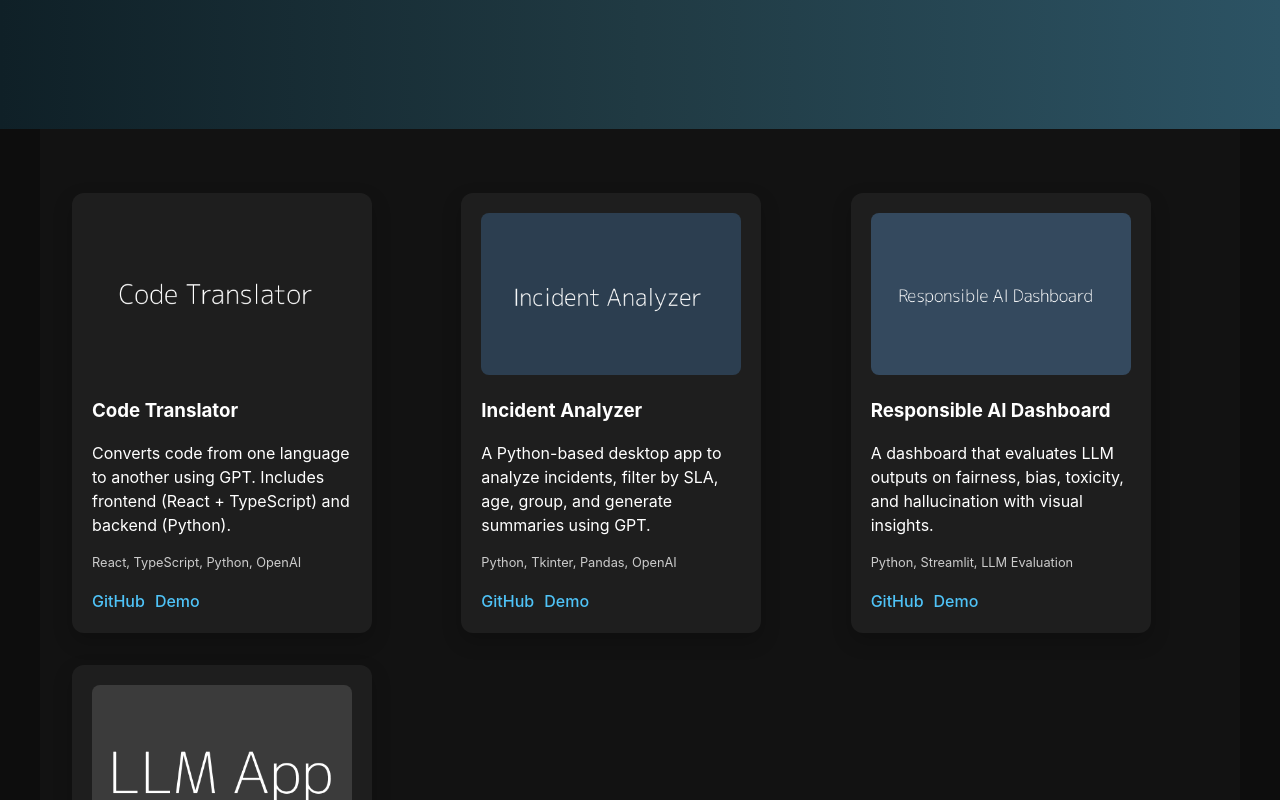
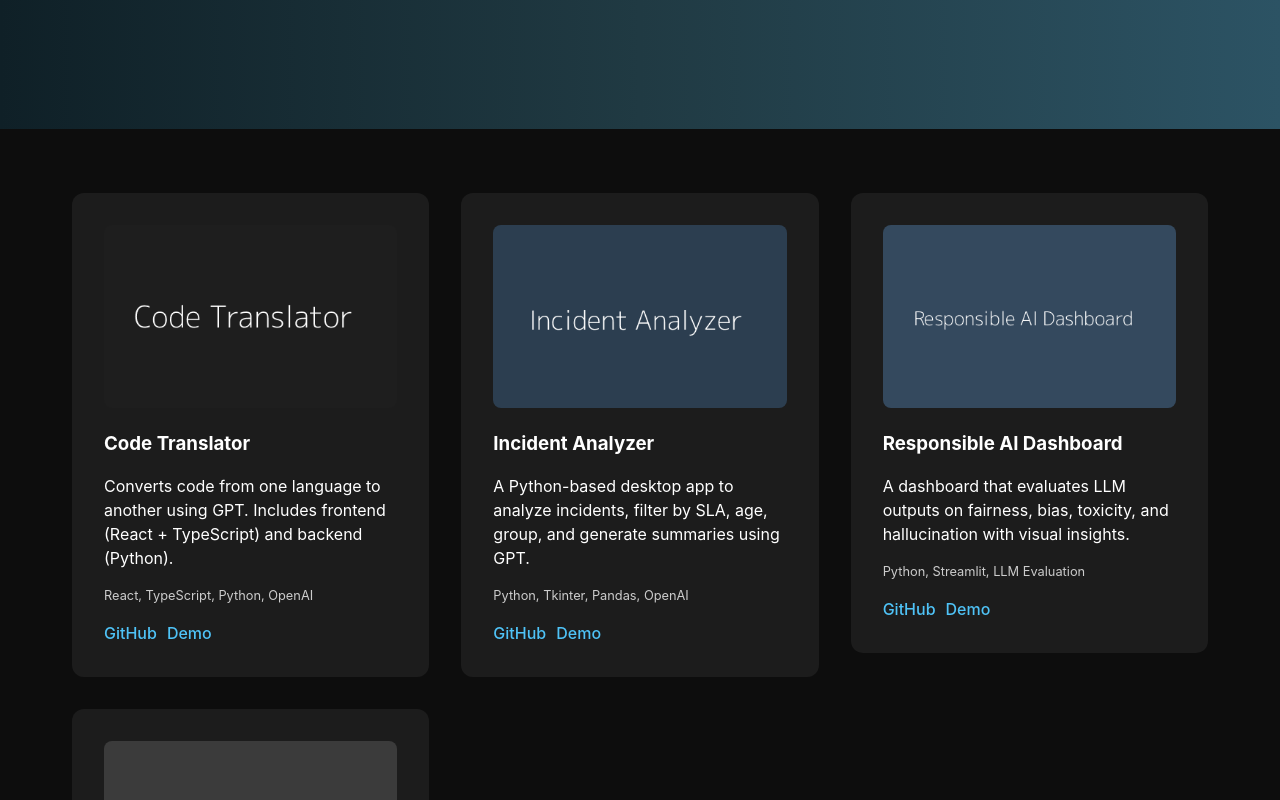
Before and after one commit to abhishek23github/portfolio-site, a React (Vite) app in the folder portfolio-site/: page / in a window 1280 px wide. Shown: the part 620-1420 px from the top of the page. Built offline with nearby package versions, Linux system fonts and the light colour scheme.

Commit message:
Modal pop-up added for projects

```diff
--- a/portfolio-site/src/components/ProjectCard.jsx
+++ b/portfolio-site/src/components/ProjectCard.jsx
@@ -2,16 +2,17 @@
 import styled from "styled-components";
 
 const Card = styled.div`
-  background: #1e1e1e;
+  background: #1c1c1c;
+  color: white;
+  padding: 2rem;
   border-radius: 12px;
-  padding: 20px;
-  color: white;
-  width: 300px;
-  transition: transform 0.3s ease;
-  box-shadow: 0 8px 20px rgba(0,0,0,0.2);
+  transition: transform 0.3s ease, box-shadow 0.3s ease;
+  cursor: pointer;
+  box-shadow: 0 0 0 rgba(0, 0, 0, 0);
 
   &:hover {
-    transform: translateY(-8px);
+    transform: scale(1.03);
+    box-shadow: 0 8px 20px rgba(79, 195, 247, 0.6); /* ✅ blue glow */
   }
 `;
 
@@ -43,6 +44,8 @@
 `;
 
 export default function ProjectCard({ project }) {
+
+  if (!project) return null; // ✅ safety
   return (
     <Card>
       <Image src={project.image} alt={project.title} />
--- /dev/null
+++ b/portfolio-site/src/components/ProjectModal.jsx
@@ -0,0 +1,59 @@
+import React from 'react';
+import styled from 'styled-components';
+
+const Overlay = styled.div`
+  position: fixed;
+  top: 0;
+  left: 0;
+  width: 100vw;
+  height: 100vh;
+  background: rgba(0, 0, 0, 0.6);
+  display: flex;
+  align-items: center;
+  justify-content: center;
+  z-index: 9999;
+`;
+
+const Modal = styled.div`
+  background: #1e1e1e;
+  color: white;
+  border-radius: 10px;
+  max-width: 600px;
+  width: 90%;
+  padding: 2rem;
+  box-shadow: 0 0 30px rgba(0, 255, 255, 0.1);
+  position: relative;
+`;
+
+const Close = styled.button`
+  position: absolute;
+  top: 12px;
+  right: 12px;
+  background: transparent;
+  border: none;
+  font-size: 1.5rem;
+  color: #aaa;
+  cursor: pointer;
+
+  &:hover {
+    color: #fff;
+  }
+`;
+
+export default function ProjectModal({ project, onClose }) {
+  if (!project) return null;
+
+  return (
+    <Overlay onClick={onClose}>
+      <Modal onClick={(e) => e.stopPropagation()}>
+        <Close onClick={onClose}>×</Close>
+        <h2>{project.title}</h2>
+        <p style={{ marginTop: '1rem', lineHeight: 1.6 }}>{project.description}</p>
+        <div style={{ marginTop: '1.5rem' }}>
+          <a href={project.github} target="_blank" rel="noreferrer" style={{ marginRight: '1rem', color: '#4fc3f7' }}>GitHub</a>
+          <a href={project.demo} target="_blank" rel="noreferrer" style={{ color: '#4fc3f7' }}>Live Demo</a>
+        </div>
+      </Modal>
+    </Overlay>
+  );
+}
--- a/portfolio-site/src/pages/Projects.jsx
+++ b/portfolio-site/src/pages/Projects.jsx
@@ -1,7 +1,9 @@
-import React from "react";
+import React, { useState } from "react";
 import projects from "../data/projects";
 import ProjectCard from "../components/ProjectCard";
 import styled from "styled-components";
+import ProjectModal from "../components/ProjectModal";
+import Card from "../components/ProjectCard"; // Assuming you have a styled component for the card
 
 const Grid = styled.section`
   display: grid;
@@ -11,17 +13,21 @@
   width: 100%;
   max-width: 1200px;
   margin: auto;
-  background: #121212;
   scroll-margin-top: 80px;
 `;
 
 
 export default function Projects() {
+  const [selectedProject, setSelectedProject] = useState(null);
+
   return (
-    <Grid id="projects" data-aos="fade-up">
-      {projects.map((proj, index) => (
-        <ProjectCard key={index} project={proj} />
+    <Grid id="projects">
+      {projects.map((project, idx) => (
+        <div key={idx} onClick={() => setSelectedProject(project)} style={{ cursor: 'pointer' }}>
+          <ProjectCard project={project} />
+        </div>
       ))}
+      <ProjectModal project={selectedProject} onClose={() => setSelectedProject(null)} />
     </Grid>
   );
 }
```
